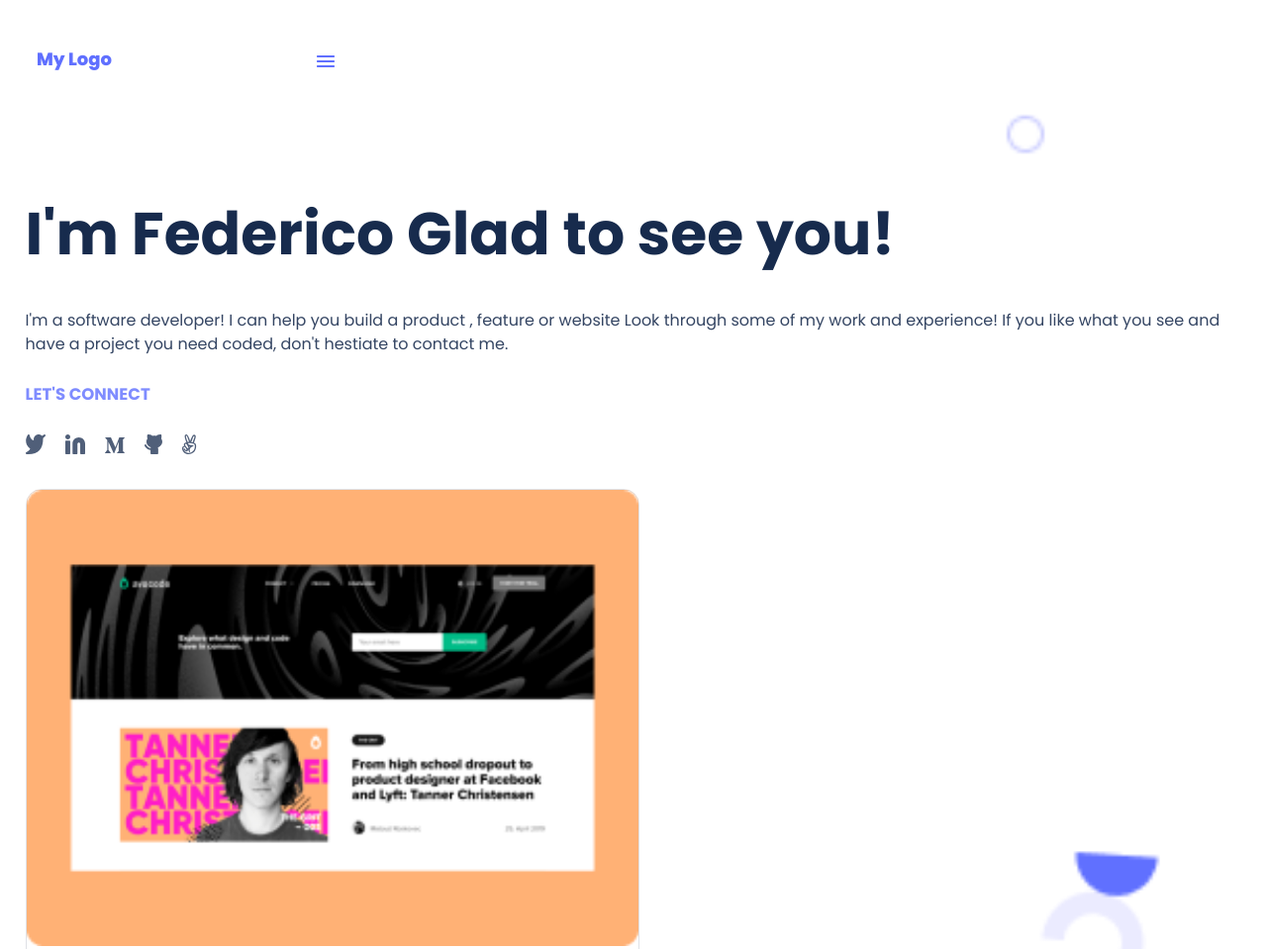
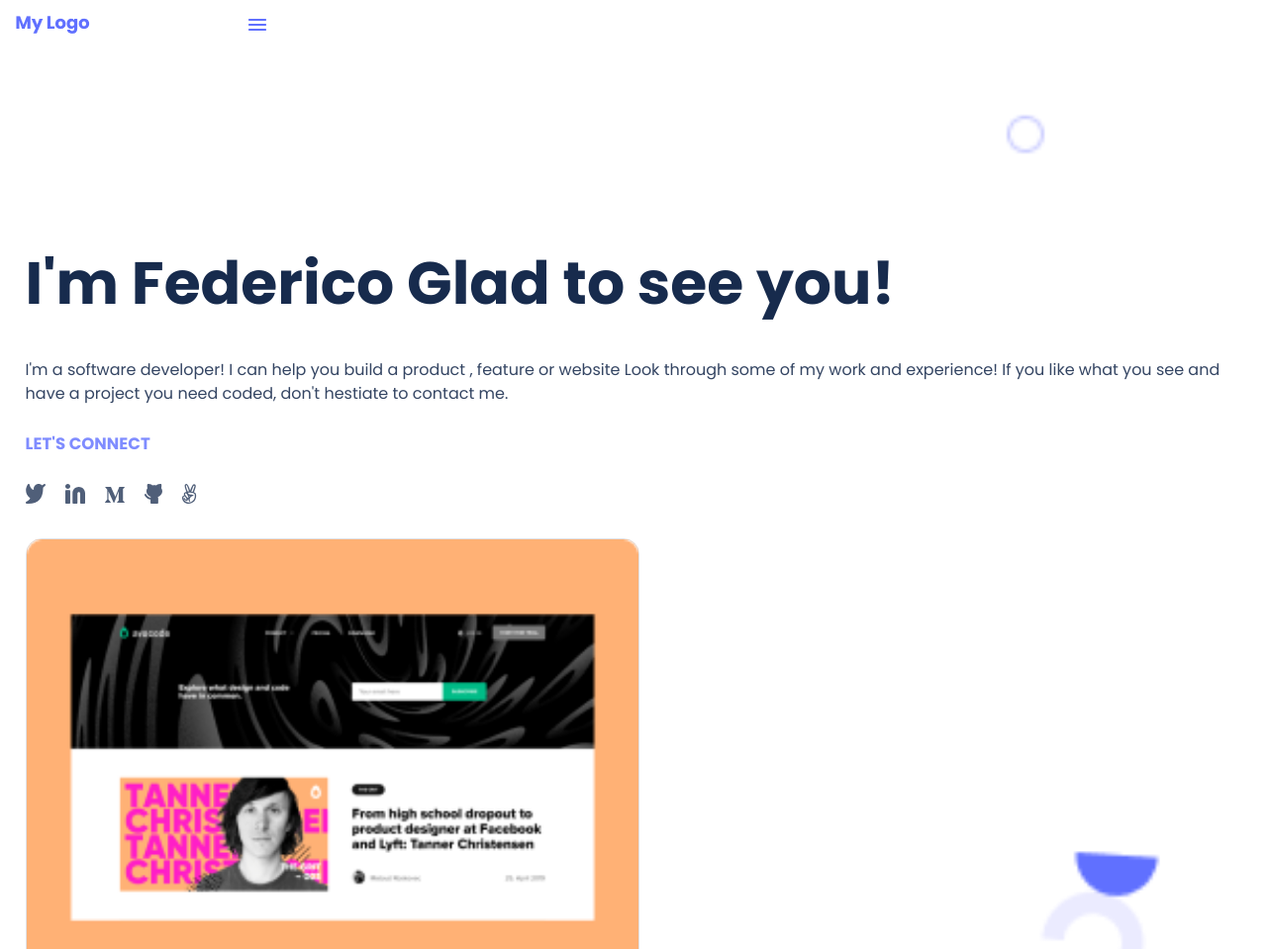
Before and after one commit to eserengo/Portfolio-setup, a website: page index.html in a window 1280 px wide. Shown: the top 959 px of the page at 99% size. Drawn offline with Linux system fonts and the light colour scheme.

Commit message:
Added changes to HTML and CSS

```diff
--- a/index.html
+++ b/index.html
@@ -12,14 +12,12 @@
 </head>
 <body>
   <header class="header">
-    <nav class="toolbar">
-      <div class="my-logo">
-        <a href="#">My Logo</a>
-      </div>
-      <div class="union">
-        <img src="./images/Union.png" alt="Hamburguer Menu">
-      </div>
-    </nav>
+    <div class="toolbar">
+      <nav>
+        <a href="#"><img src="./images/MyLogo.png" alt="logo" class="icon"></a>
+        <a href="#"><img src="./images/Union.png" alt="hamburguer" class="icon"></a>
+      </nav>
+    </div>
   </header>
   <main class="container">
     <section>
--- a/style.css
+++ b/style.css
@@ -1,10 +1,10 @@
 body {
   font-family: 'Poppins', sans-serif;
-  background-color: white;
   background-image: url(./images/header-shapes-mobile.png);
   background-repeat: no-repeat;
   background-position: center center;
-  background-size: cover;
+  background-size: 100%;
+  background-color: white;
   width: 100%;
   height: 100vh;
   margin: 0 auto;
@@ -13,8 +13,7 @@ body {
   display: flex;
   flex-flow: row wrap;
   justify-content: flex-start;
-  align-items: flex-start;
-  min-width: 320px;
+  align-items: center;
 }
 
 img {
@@ -25,34 +24,18 @@ img {
   order: 1;
 }
 
-.toolbar {
+.toolbar > nav {
+  font-family: 'Poppins', sans-serif;
   display: flex;
-  flex-direction: column;
-  justify-content: center;
-  align-content: center;
-  width: 100%;
+  justify-content: space-between;
+  align-items: center;
+  gap: 10em;
+  margin: 1em 1em 1em 1em;
 }
 
-.my-logo a {
-  position: absolute;
-  width: 150px;
-  height: 20px;
-  font-family: 'Poppins', sans-serif;
-  top: 50px;
-  left: 100;
-  color: #6070ff;
-  font-style: normal;
-  font-weight: 1000;
-  text-decoration: none;
-  font-size: 18px;
-  line-height: 20px;
-  text-align: center;
-}
-
-.union {
-  position: absolute;
-  top: 50px;
-  left: 320px;
+.icon {
+  display: block;
+  margin: auto;
 }
 
 .container {
@@ -328,7 +311,6 @@ img {
   font-size: 16px;
   line-height: 24px;
   color: #344563;
-  margin-top: -10%;
 }
 
 #about-myself-social-media-text {
@@ -460,7 +442,7 @@ img {
   font-family: 'Poppins', sans-serif;
   font-style: normal;
   font-weight: 400;
-  font-size: 20px;
+  font-size: 16px;
   line-height: 28px;
   color: #ebebff;
 }
```
